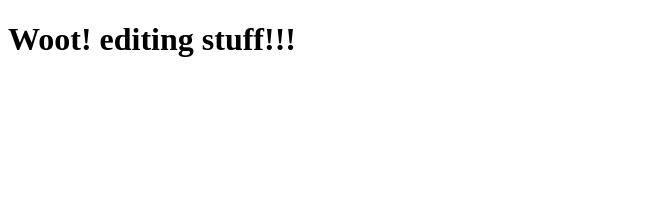
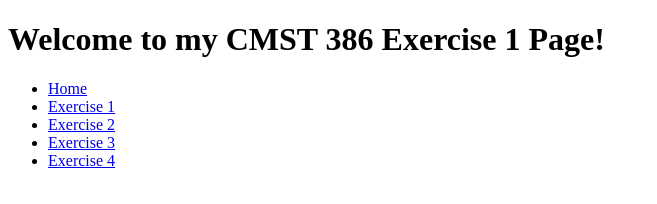
Before and after one commit to veedubrunner/cmst386, a plain HTML site: page exercise1/index.html in a window 1280 px wide. Shown: the whole page, without its empty margins (0-657 px from the left). Drawn offline with Linux system fonts and the light colour scheme.

Commit message:
added list for menu
menu list

```diff
--- a/exercise1/index.html
+++ b/exercise1/index.html
@@ -7,7 +7,15 @@
   <title>Home - Jonathan</title>
 </head>
 <body>
-  <h1>Woot! editing stuff!!!</h1>
+  <h1>Welcome to my CMST 386 Exercise 1 Page!</h1>
+
+  <ul>
+ <li><a href="//index.html">Home</a></li>
+ <li><a href="//exercise1/index.html">Exercise 1</a></li>
+ <li><a href="//exercise2/index.html">Exercise 2</a></li>
+ <li><a href="//exercise3/index.html">Exercise 3</a></li>
+ <li><a href="//exercise4/index.html">Exercise 4</a></li>
+</ul>
 
 </body>
 </html>
```
